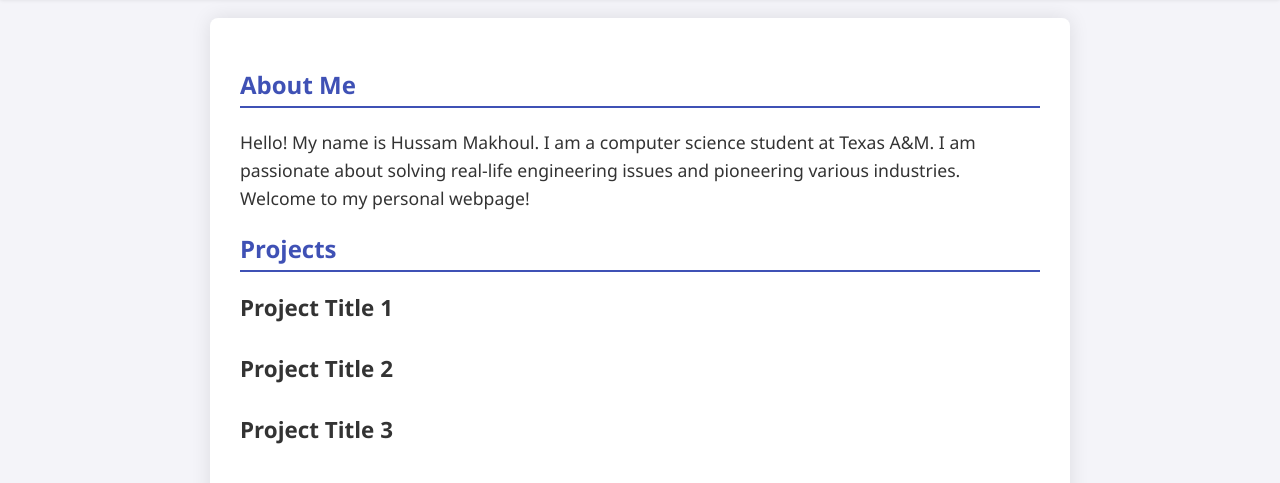
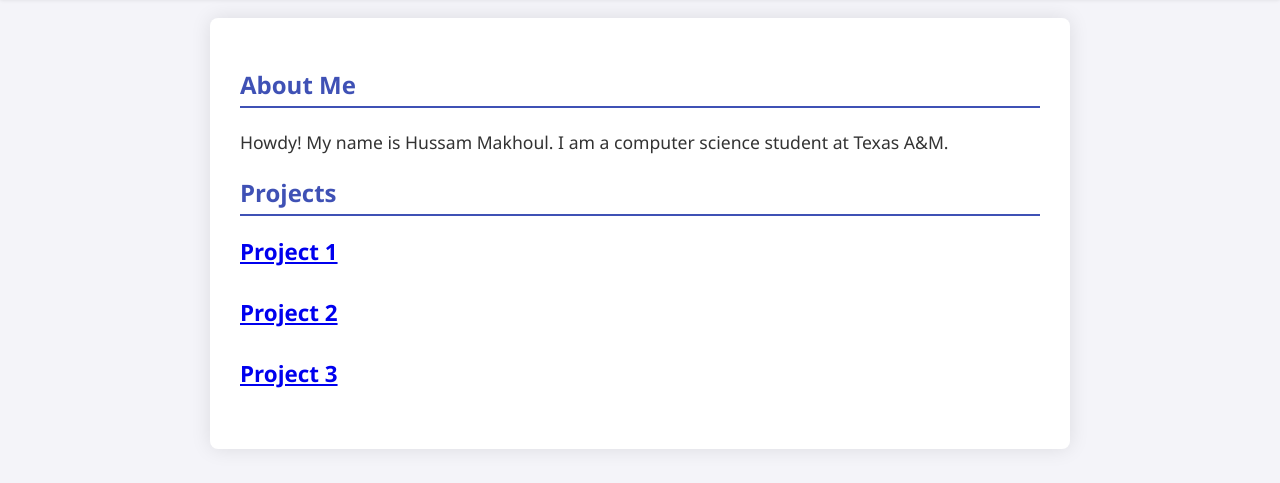
Before and after one commit to Hussam-Mak/Portfolio, a plain HTML site: page index.html in a window 1280 px wide. Shown: the part 97-580 px from the top of the page. Drawn offline with Linux system fonts and the light colour scheme.

Commit message:
Update index.html

```diff
--- a/index.html
+++ b/index.html
@@ -13,20 +13,20 @@
     <div class="container">
         <section class="bio">
             <h2>About Me</h2>
-            <p>Hello! My name is Hussam Makhoul. I am a computer science student at Texas A&M. I am passionate about solving real-life engineering issues and pioneering various industries. Welcome to my personal webpage!</p>
+            <p>Howdy! My name is Hussam Makhoul. I am a computer science student at Texas A&M.</p>
         </section>
         <section class="projects">
             <h2>Projects</h2>
             <div class="project">
-                <h3 onclick="toggleDescription(0)">Project Title 1</h3>
+                <h3><a href="https://github.com/Hussam-Mak" target="_blank">Project 1</a></h3>
                 <p class="description">Description of project 1.</p>
             </div>
             <div class="project">
-                <h3 onclick="toggleDescription(1)">Project Title 2</h3>
+                <h3><a href="https://github.com/Hussam-Mak" target="_blank">Project 2</a></h3>
                 <p class="description">Description of project 2.</p>
             </div>
             <div class="project">
-                <h3 onclick="toggleDescription(2)">Project Title 3</h3>
+                <h3><a href="https://github.com/Hussam-Mak" target="_blank">Project 3</a></h3>
                 <p class="description">Description of project 3.</p>
             </div>
         </section>
```
